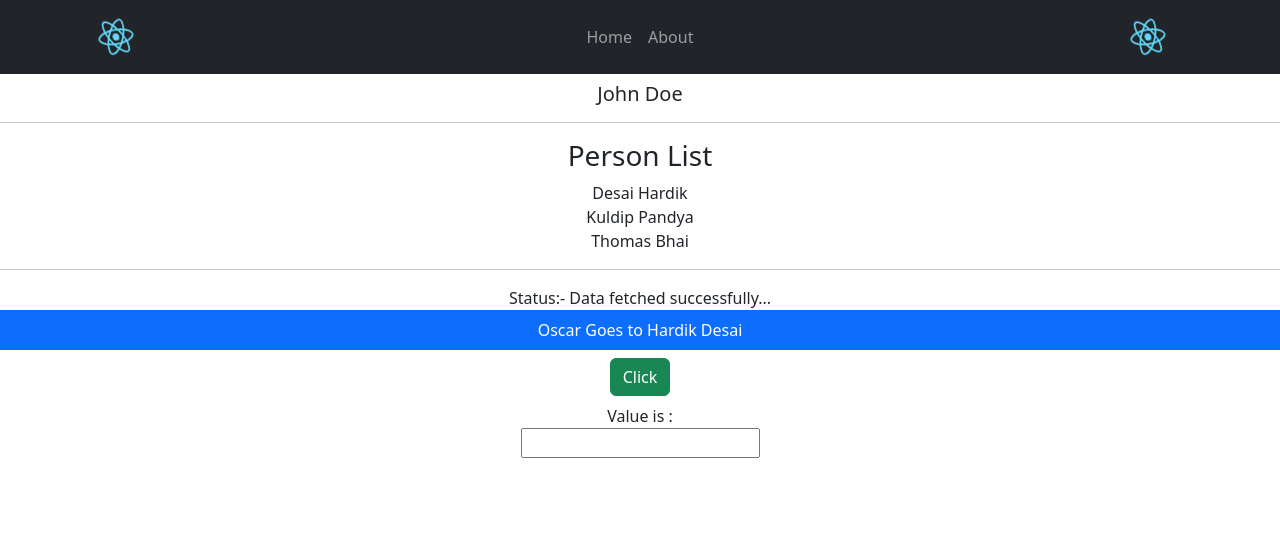
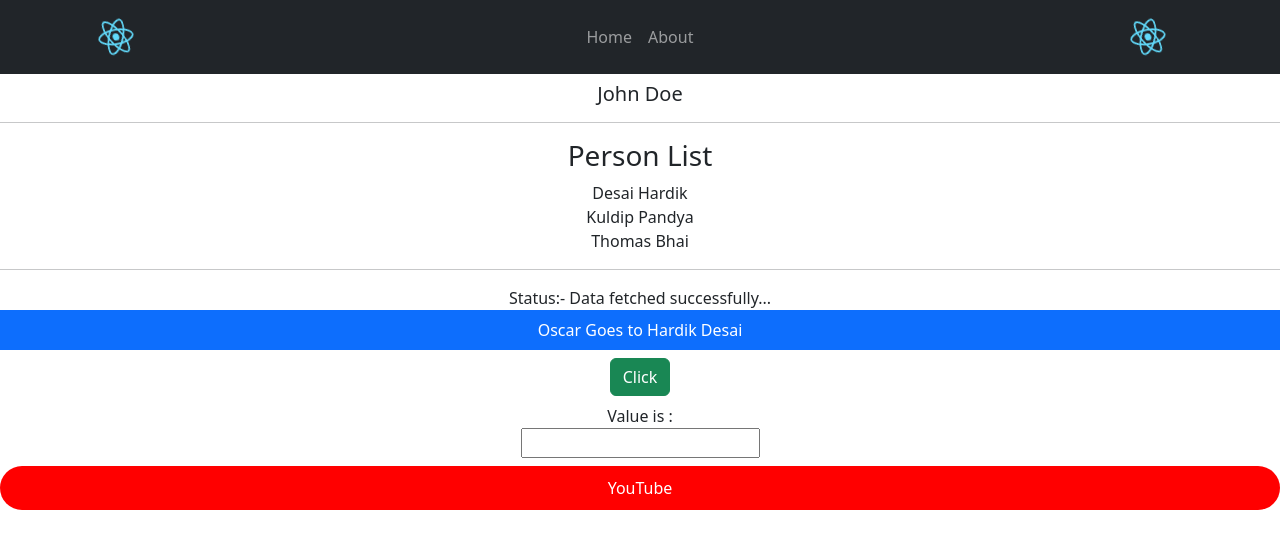
Before and after one commit to hardikd-zignuts/Typescript-Tutorial, a React (Create React App) app in the folder react-typescript/: page / in a window 1280 px wide. Shown: the top 548 px of the page. Built offline with nearby package versions, Linux system fonts and the light colour scheme.

Commit message:
feat: :art: Styling Props

```diff
--- a/react-typescript/src/App.tsx
+++ b/react-typescript/src/App.tsx
@@ -8,6 +8,7 @@ import Person from "./components/Person";
 import PersonList from "./components/PersonList";
 import PlaceHolder from "./components/PlaceHolder";
 import Status from "./components/Status";
+import ContainerStyled from "./components/ContainerStyled";
 
 function App() {
   const [val, setVal] = useState("");
@@ -46,6 +47,14 @@ function App() {
         }}
       />
       <InputBox value={val} handleChange={(e) => setVal(e.target.value)} />
+
+      <ContainerStyled
+        styles={{
+          color: "white",
+          backgroundColor: "red",
+          paddingBlock: "10px",
+        }}
+      />
     </div>
   );
 }
--- /dev/null
+++ b/react-typescript/src/components/ContainerStyled.tsx
@@ -0,0 +1,12 @@
+type ContainerType = {
+  styles: React.CSSProperties;
+};
+const ContainerStyled = (props: ContainerType) => {
+  return (
+    <div className="mt-2 rounded-pill" style={props.styles}>
+      YouTube
+    </div>
+  );
+};
+
+export default ContainerStyled;
```
